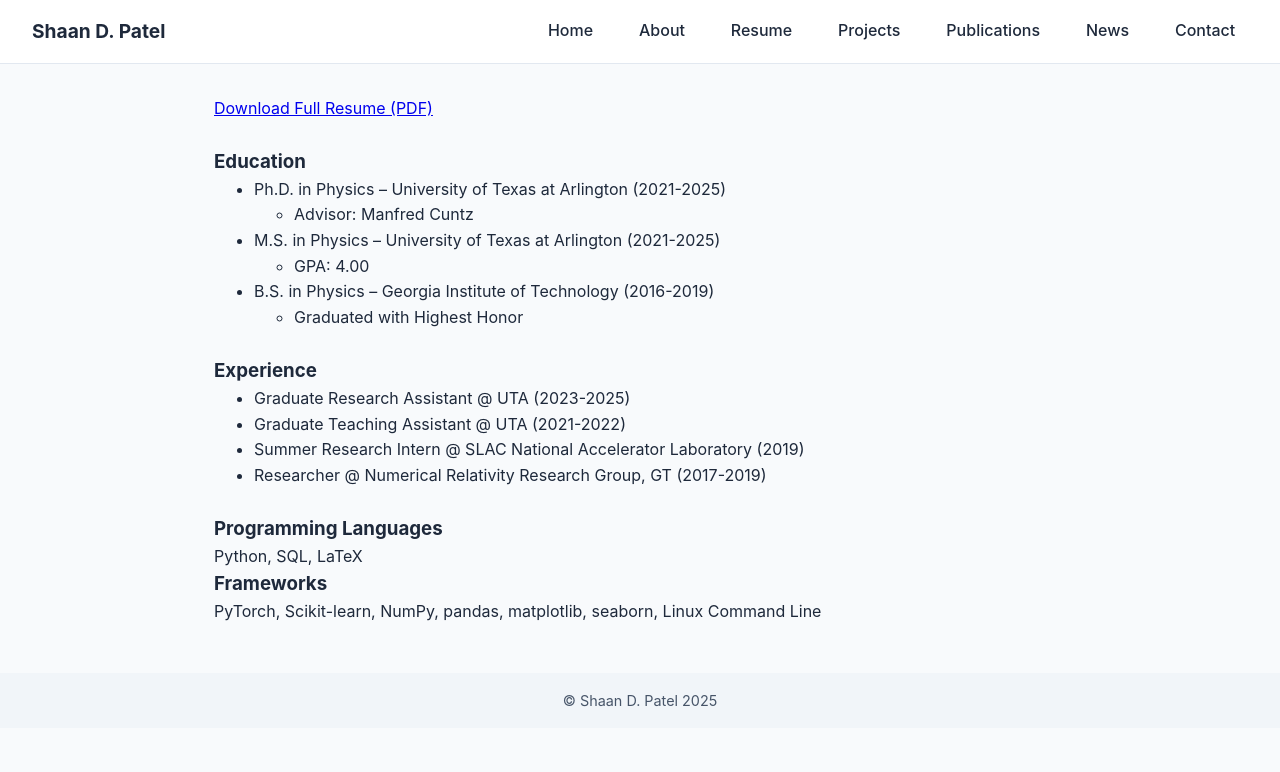
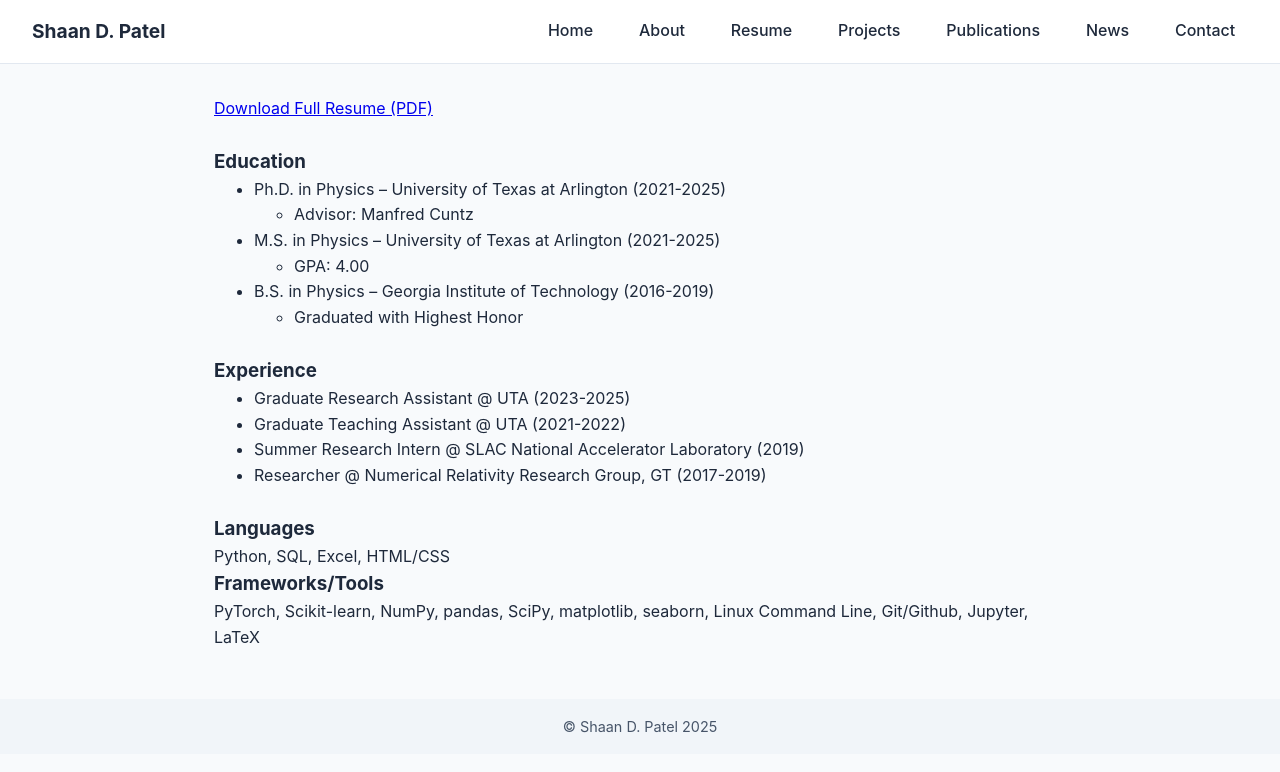
Before and after one commit to shaandpatel/shaandpatel.github.io, a Jekyll site: the page built from resume.md, in a window 1280 px wide. Shown: the top 772 px of the page. Built offline with Jekyll 4.4.1, drawn with Linux system fonts in a browser that asks for light colours.

Commit message:
Update resume.md

```diff
--- a/resume.md
+++ b/resume.md
@@ -25,8 +25,8 @@ title: "Resume"
 
 <p>&nbsp;</p>
 
-### Programming Languages
-Python, SQL, LaTeX
+### Languages
+Python, SQL, Excel, HTML/CSS
 
-### Frameworks
-PyTorch, Scikit-learn, NumPy, pandas, matplotlib, seaborn, Linux Command Line
+### Frameworks/Tools
+PyTorch, Scikit-learn, NumPy, pandas, SciPy, matplotlib, seaborn, Linux Command Line, Git/Github, Jupyter, LaTeX
```
